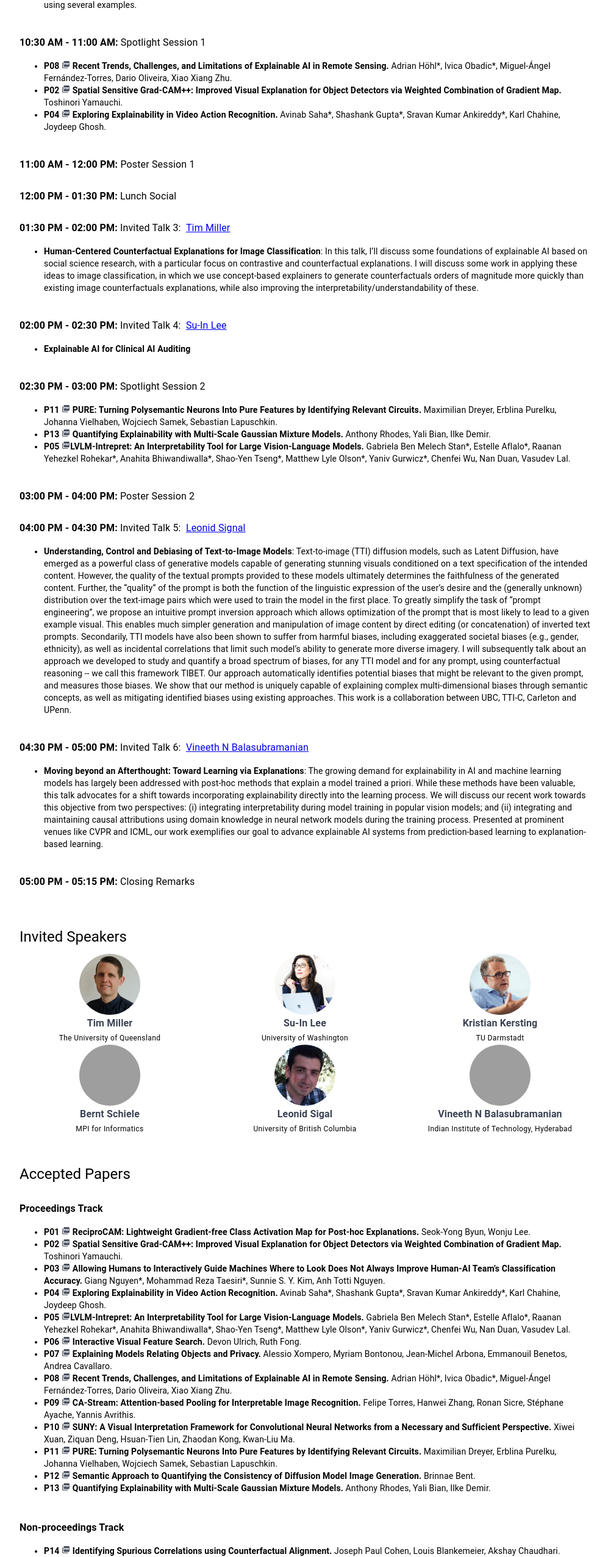
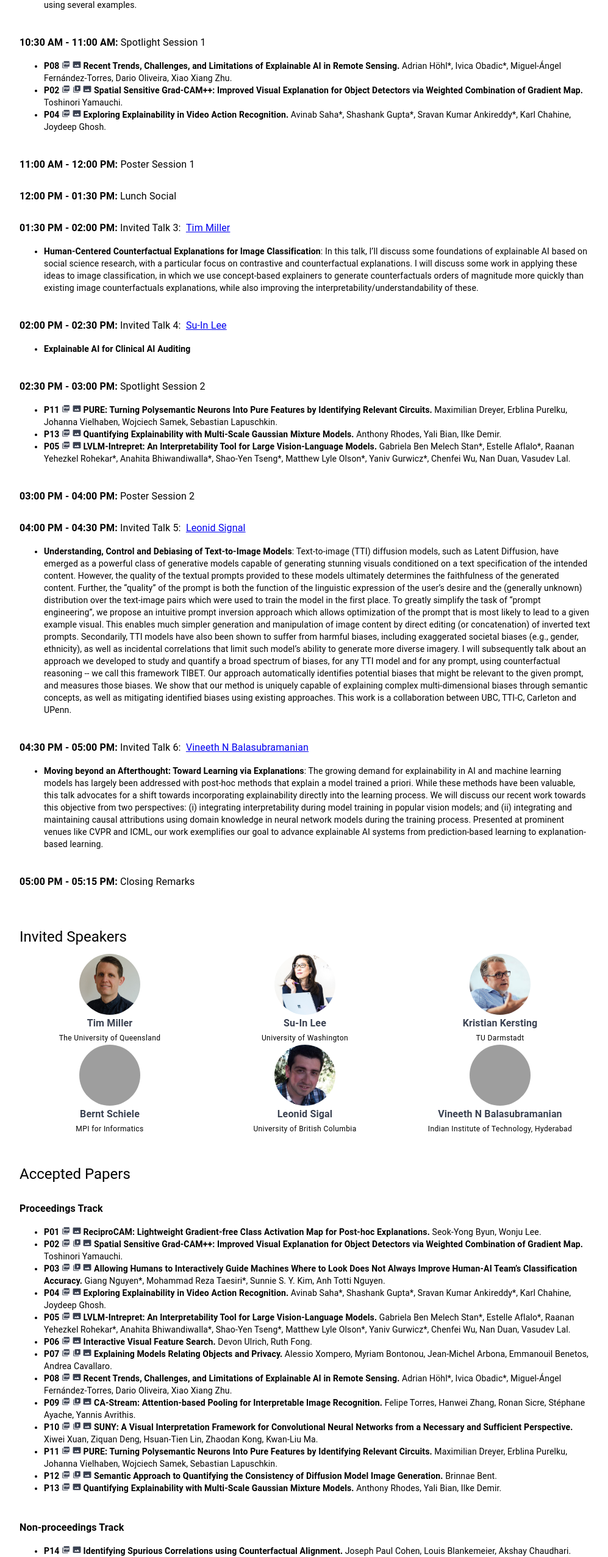
Before and after one commit to xai4cv/xai4cv.github.io, a React (Create React App) app: page /workshop_cvpr24 in a window 1280 px wide. Shown: the part 997-3550 px from the top of the page at 61% size, without its empty margins (140-1137 px from the left). Built offline with nearby package versions, Linux system fonts and the light colour scheme; grey boxes are pictures that could not be loaded.

Commit message:
add posters

```diff
--- a/src/components/Workshop_CVPR24.js
+++ b/src/components/Workshop_CVPR24.js
@@ -167,12 +167,16 @@ class Workshop extends React.Component {
                                             <ul>
                                               <li><b>P08</b>
                                                 <Link target="_blank" rel="noopener" href="assets/papers2024/P08.pdf"> <PDFIcon fontSize="inherit"/></Link>
+                                                <Link target="_blank" rel="noopener" href="./assets/papers2024/P08_poster.pdf"> <PhotoSizeSelectActualIcon fontSize="inherit"/></Link>
                                                 <b> Recent Trends, Challenges, and Limitations of Explainable AI in Remote Sensing.</b> Adrian Höhl*, Ivica Obadic*, Miguel-Ángel Fernández-Torres, Dario Oliveira, Xiao Xiang Zhu.</li>
                                               <li><b>P02</b>
                                                 <Link target="_blank" rel="noopener" href="assets/papers2024/P02.pdf"> <PDFIcon fontSize="inherit"/></Link>
+                                                <Link target="_blank" rel="noopener" href="https://youtu.be/R6WiiiCBbZY?si=Yjg9Yq9JYcviWjs-"> <VideoIcon fontSize="inherit"/></Link>
+                                                <Link target="_blank" rel="noopener" href="./assets/papers2024/P02_poster.pdf"> <PhotoSizeSelectActualIcon fontSize="inherit"/></Link>
                                                 <b> Spatial Sensitive Grad-CAM++: Improved Visual Explanation for Object Detectors via Weighted Combination of Gradient Map.</b> Toshinori Yamauchi.</li>
                                               <li><b>P04</b>
                                                 <Link target="_blank" rel="noopener" href="./assets/papers2024/P04.pdf"> <PDFIcon fontSize="inherit"/></Link>
+                                                <Link target="_blank" rel="noopener" href="./assets/papers2024/P04_poster.pdf"> <PhotoSizeSelectActualIcon fontSize="inherit"/></Link>
                                                 <b> Exploring Explainability in Video Action Recognition.</b> Avinab Saha*, Shashank Gupta*, Sravan Kumar Ankireddy*, Karl Chahine, Joydeep Ghosh.</li>
                                             </ul>
                                             </Typography>
@@ -236,13 +240,16 @@ class Workshop extends React.Component {
                                             <ul>
                                               <li><b>P11</b>
                                                 <Link target="_blank" rel="noopener" href="./assets/papers2024/P11.pdf"> <PDFIcon fontSize="inherit"/></Link>
+                                                <Link target="_blank" rel="noopener" href="./assets/papers2024/P11_poster.pdf"> <PhotoSizeSelectActualIcon fontSize="inherit"/></Link>
                                                 <b> PURE: Turning Polysemantic Neurons Into Pure Features by Identifying Relevant Circuits.</b> Maximilian Dreyer, Erblina Purelku, Johanna Vielhaben, Wojciech Samek, Sebastian Lapuschkin.</li>
                                               <li><b>P13</b>
                                                 <Link target="_blank" rel="noopener" href="./assets/papers2024/P13.pdf"> <PDFIcon fontSize="inherit"/></Link>
+                                                <Link target="_blank" rel="noopener" href="./assets/papers2024/P13_poster.pdf"> <PhotoSizeSelectActualIcon fontSize="inherit"/></Link>
                                                 <b> Quantifying Explainability with Multi-Scale Gaussian Mixture Models.</b> Anthony Rhodes, Yali Bian, Ilke Demir.</li>
                                               <li><b>P05</b>
                                                 <Link target="_blank" rel="noopener" href="./assets/papers2024/P05.pdf"> <PDFIcon fontSize="inherit"/></Link>
-                                                <b>LVLM-Intrepret: An Interpretability Tool for Large Vision-Language Models.</b> Gabriela Ben Melech Stan*, Estelle Aflalo*, Raanan Yehezkel Rohekar*, Anahita Bhiwandiwalla*, Shao-Yen Tseng*, Matthew Lyle Olson*, Yaniv Gurwicz*, Chenfei Wu, Nan Duan, Vasudev Lal.</li>
+                                                <Link target="_blank" rel="noopener" href="./assets/papers2024/P05_poster.pdf"> <PhotoSizeSelectActualIcon fontSize="inherit"/></Link>
+                                                <b> LVLM-Intrepret: An Interpretability Tool for Large Vision-Language Models.</b> Gabriela Ben Melech Stan*, Estelle Aflalo*, Raanan Yehezkel Rohekar*, Anahita Bhiwandiwalla*, Shao-Yen Tseng*, Matthew Lyle Olson*, Yaniv Gurwicz*, Chenfei Wu, Nan Duan, Vasudev Lal.</li>
                                             </ul>
                                             </Typography>
                                         </Grid>
@@ -322,42 +329,61 @@ class Workshop extends React.Component {
                                         <ul>
                                           <li><b>P01</b>
                                             <Link target="_blank" rel="noopener" href="./assets/papers2024/P01.pdf"> <PDFIcon fontSize="inherit"/></Link>
+                                            <Link target="_blank" rel="noopener" href="./assets/papers2024/P01_poster.pdf"> <PhotoSizeSelectActualIcon fontSize="inherit"/></Link>
                                             <b> ReciproCAM: Lightweight Gradient-free Class Activation Map for Post-hoc Explanations.</b> Seok-Yong Byun, Wonju Lee. </li>
                                           <li><b>P02</b>
                                             <Link target="_blank" rel="noopener" href="./assets/papers2024/P02.pdf"> <PDFIcon fontSize="inherit"/></Link>
+                                            <Link target="_blank" rel="noopener" href="https://youtu.be/R6WiiiCBbZY?si=Yjg9Yq9JYcviWjs-"> <VideoIcon fontSize="inherit"/></Link>
+                                            <Link target="_blank" rel="noopener" href="./assets/papers2024/P02_poster.pdf"> <PhotoSizeSelectActualIcon fontSize="inherit"/></Link>
                                             <b> Spatial Sensitive Grad-CAM++: Improved Visual Explanation for Object Detectors via Weighted Combination of Gradient Map.</b> Toshinori Yamauchi.</li>
                                           <li><b>P03</b>
                                             <Link target="_blank" rel="noopener" href="./assets/papers2024/P03.pdf"> <PDFIcon fontSize="inherit"/></Link>
+                                            <Link target="_blank" rel="noopener" href="https://youtu.be/CBXNTmYLjJc?si=8Ij9lmzEZedNDANr"> <VideoIcon fontSize="inherit"/></Link>
+                                            <Link target="_blank" rel="noopener" href="./assets/papers2024/P03_poster.pdf"> <PhotoSizeSelectActualIcon fontSize="inherit"/></Link>
                                             <b> Allowing Humans to Interactively Guide Machines Where to Look Does Not Always Improve Human-AI Team’s Classification Accuracy.</b> Giang Nguyen*, Mohammad Reza Taesiri*, Sunnie S. Y. Kim, Anh Totti Nguyen.</li>
                                           <li><b>P04</b>
                                             <Link target="_blank" rel="noopener" href="./assets/papers2024/P04.pdf"> <PDFIcon fontSize="inherit"/></Link>
+                                            <Link target="_blank" rel="noopener" href="./assets/papers2024/P04_poster.pdf"> <PhotoSizeSelectActualIcon fontSize="inherit"/></Link>
                                             <b> Exploring Explainability in Video Action Recognition.</b> Avinab Saha*, Shashank Gupta*, Sravan Kumar Ankireddy*, Karl Chahine, Joydeep Ghosh.</li>
                                           <li><b>P05</b>
                                             <Link target="_blank" rel="noopener" href="./assets/papers2024/P05.pdf"> <PDFIcon fontSize="inherit"/></Link>
-                                            <b>LVLM-Intrepret: An Interpretability Tool for Large Vision-Language Models.</b> Gabriela Ben Melech Stan*, Estelle Aflalo*, Raanan Yehezkel Rohekar*, Anahita Bhiwandiwalla*, Shao-Yen Tseng*, Matthew Lyle Olson*, Yaniv Gurwicz*, Chenfei Wu, Nan Duan, Vasudev Lal.</li>
+                                            <Link target="_blank" rel="noopener" href="./assets/papers2024/P05_poster.pdf"> <PhotoSizeSelectActualIcon fontSize="inherit"/></Link>
+                                            <b> LVLM-Intrepret: An Interpretability Tool for Large Vision-Language Models.</b> Gabriela Ben Melech Stan*, Estelle Aflalo*, Raanan Yehezkel Rohekar*, Anahita Bhiwandiwalla*, Shao-Yen Tseng*, Matthew Lyle Olson*, Yaniv Gurwicz*, Chenfei Wu, Nan Duan, Vasudev Lal.</li>
                                           <li><b>P06</b>
                                             <Link target="_blank" rel="noopener" href="./assets/papers2024/P06.pdf"> <PDFIcon fontSize="inherit"/></Link>
+                                            <Link target="_blank" rel="noopener" href="./assets/papers2024/P06_poster.pdf"> <PhotoSizeSelectActualIcon fontSize="inherit"/></Link>
                                             <b> Interactive Visual Feature Search.</b> Devon Ulrich, Ruth Fong.</li>
                                           <li><b>P07</b>
                                             <Link target="_blank" rel="noopener" href="./assets/papers2024/P07.pdf"> <PDFIcon fontSize="inherit"/></Link>
+                                            <Link target="_blank" rel="noopener" href="https://youtu.be/mCckSgctoCY?si=MP4GQBM_lohCwzQS"> <VideoIcon fontSize="inherit"/></Link>
+                                            <Link target="_blank" rel="noopener" href="./assets/papers2024/P07_poster.pdf"> <PhotoSizeSelectActualIcon fontSize="inherit"/></Link>
                                             <b> Explaining Models Relating Objects and Privacy.</b> Alessio Xompero, Myriam Bontonou, Jean-Michel Arbona, Emmanouil Benetos, Andrea Cavallaro.</li>
                                           <li><b>P08</b>
                                             <Link target="_blank" rel="noopener" href="./assets/papers2024/P08.pdf"> <PDFIcon fontSize="inherit"/></Link>
+                                            <Link target="_blank" rel="noopener" href="./assets/papers2024/P08_poster.pdf"> <PhotoSizeSelectActualIcon fontSize="inherit"/></Link>
                                             <b> Recent Trends, Challenges, and Limitations of Explainable AI in Remote Sensing.</b> Adrian Höhl*, Ivica Obadic*, Miguel-Ángel Fernández-Torres, Dario Oliveira, Xiao Xiang Zhu.</li>
                                           <li><b>P09</b>
                                             <Link target="_blank" rel="noopener" href="./assets/papers2024/P09.pdf"> <PDFIcon fontSize="inherit"/></Link>
+                                            <Link target="_blank" rel="noopener" href="https://youtu.be/bEZp089HHAg?si=yeWG9AvB7OAlmzXs"> <VideoIcon fontSize="inherit"/></Link>
+                                            <Link target="_blank" rel="noopener" href="./assets/papers2024/P09_poster.pdf"> <PhotoSizeSelectActualIcon fontSize="inherit"/></Link>
                                             <b> CA-Stream: Attention-based Pooling for Interpretable Image Recognition.</b> Felipe Torres, Hanwei Zhang, Ronan Sicre, Stéphane Ayache, Yannis Avrithis.</li>
                                           <li><b>P10</b>
                                             <Link target="_blank" rel="noopener" href="./assets/papers2024/P10.pdf"> <PDFIcon fontSize="inherit"/></Link>
+                                            <Link target="_blank" rel="noopener" href="https://youtu.be/PZpOPtXDDHo?si=XP2pIBfDGb8PGXI4"> <VideoIcon fontSize="inherit"/></Link>
+                                            <Link target="_blank" rel="noopener" href="./assets/papers2024/P10_poster.pdf"> <PhotoSizeSelectActualIcon fontSize="inherit"/></Link>
                                             <b> SUNY: A Visual Interpretation Framework for Convolutional Neural Networks from a Necessary and Sufficient Perspective.</b> Xiwei Xuan, Ziquan Deng, Hsuan-Tien Lin, Zhaodan Kong, Kwan-Liu Ma.</li>
                                           <li><b>P11</b>
                                             <Link target="_blank" rel="noopener" href="./assets/papers2024/P11.pdf"> <PDFIcon fontSize="inherit"/></Link>
+                                            <Link target="_blank" rel="noopener" href="./assets/papers2024/P11_poster.pdf"> <PhotoSizeSelectActualIcon fontSize="inherit"/></Link>
                                             <b> PURE: Turning Polysemantic Neurons Into Pure Features by Identifying Relevant Circuits.</b> Maximilian Dreyer, Erblina Purelku, Johanna Vielhaben, Wojciech Samek, Sebastian Lapuschkin.</li>
                                           <li><b>P12</b>
                                             <Link target="_blank" rel="noopener" href="./assets/papers2024/P12.pdf"> <PDFIcon fontSize="inherit"/></Link>
+                                            <Link target="_blank" rel="noopener" href="https://youtu.be/Uz21yZ04gfE?si=SOh-uYizbjqvB5jl"> <VideoIcon fontSize="inherit"/></Link>
+                                            <Link target="_blank" rel="noopener" href="./assets/papers2024/P12_poster.pdf"> <PhotoSizeSelectActualIcon fontSize="inherit"/></Link>
                                           <b> Semantic Approach to Quantifying the Consistency of Diffusion Model Image Generation.</b> Brinnae Bent.</li>
                                           <li><b>P13</b>
                                             <Link target="_blank" rel="noopener" href="./assets/papers2024/P13.pdf"> <PDFIcon fontSize="inherit"/></Link>
+                                            <Link target="_blank" rel="noopener" href="./assets/papers2024/P13_poster.pdf"> <PhotoSizeSelectActualIcon fontSize="inherit"/></Link>
                                             <b> Quantifying Explainability with Multi-Scale Gaussian Mixture Models.</b> Anthony Rhodes, Yali Bian, Ilke Demir.</li>
                                         </ul>
                                         </Typography>
@@ -371,27 +397,33 @@ class Workshop extends React.Component {
                                         <ul>
                                         <li><b>P14</b>
                                           <Link target="_blank" rel="noopener" href="./assets/papers2024/P14.pdf"> <PDFIcon fontSize="inherit"/></Link>
+                                          <Link target="_blank" rel="noopener" href="./assets/papers2024/P14_poster.pdf"> <PhotoSizeSelectActualIcon fontSize="inherit"/></Link>
                                         <b> Identifying Spurious Correlations using Counterfactual Alignment.</b> Joseph Paul Cohen, Louis Blankemeier, Akshay Chaudhari.</li>
                                         <li><b>P15</b>
                                           <Link target="_blank" rel="noopener" href="./assets/papers2024/P15.pdf"> <PDFIcon fontSize="inherit"/></Link>
+                                          <Link target="_blank" rel="noopener" href="./assets/papers2024/P15_poster.pdf"> <PhotoSizeSelectActualIcon fontSize="inherit"/></Link>
                                         <b> Visual Concept Connectome (VCC): Open World Concept Discovery and their Interlayer Connections in Deep Models.</b> Matthew Kowal, Richard P. Wildes, Konstantinos G. Derpanis.</li>
                                         <li><b>P16</b>
-                                          <Link target="_blank" rel="noopener" href="./assets/papers2024/P16.pdf"> <PDFIcon fontSize="inherit"/></Link>
                                         <b> Utility-Fairness Trade-Offs and How to Find Them.</b> </li>
                                         <li><b>P17</b>
-                                          <Link target="_blank" rel="noopener" href="./assets/papers2024/P17.pdf"> <PDFIcon fontSize="inherit"/></Link>
                                         <b> FairerCLIP: Debiasing Zero-Shot Predictions of CLIP in RKHSs.</b> </li>
                                         <li><b>P18</b>
                                           <Link target="_blank" rel="noopener" href="./assets/papers2024/P18.pdf"> <PDFIcon fontSize="inherit"/></Link>
+                                          <Link target="_blank" rel="noopener" href="https://youtu.be/hxR8nVGLbMU?si=qke2fa35arX1032A"> <VideoIcon fontSize="inherit"/></Link>
+                                          <Link target="_blank" rel="noopener" href="./assets/papers2024/P18_poster.pdf"> <PhotoSizeSelectActualIcon fontSize="inherit"/></Link>
                                         <b> Connect, Collapse, Corrupt: Learning Cross-Modal Tasks with Uni-Modal Data.</b> Yuhui Zhang*, Elaine Sui*, Serena Yeung-Levy.</li>
                                         <li><b>P19</b>
                                           <Link target="_blank" rel="noopener" href="./assets/papers2024/P19.pdf"> <PDFIcon fontSize="inherit"/></Link>
+                                          <Link target="_blank" rel="noopener" href="./assets/papers2024/P19_poster.pdf"> <PhotoSizeSelectActualIcon fontSize="inherit"/></Link>
                                         <b> Describe-and-Dissect: Interpreting Neurons in Vision Networks with Language Models.</b> Nicholas Bai*, Rahul Ajay Iyer*, Tuomas Oikarinen, Tsui-Wei Weng.</li>
                                         <li><b>P20</b>
                                           <Link target="_blank" rel="noopener" href="./assets/papers2024/P20.pdf"> <PDFIcon fontSize="inherit"/></Link>
+                                          <Link target="_blank" rel="noopener" href="./assets/papers2024/P20_poster.pdf"> <PhotoSizeSelectActualIcon fontSize="inherit"/></Link>
                                         <b> An Image Patch Row-Column Ranking Method Using the Feature Accumulation Matrix to Explain Decisions of a Convolutional Neural Network.</b> Luna M. Zhang.</li>
                                         <li><b>P21</b>
                                           <Link target="_blank" rel="noopener" href="./assets/papers2024/P21.pdf"> <PDFIcon fontSize="inherit"/></Link>
+                                          <Link target="_blank" rel="noopener" href="https://youtu.be/ewYqahy-Pso?si=ls0cpBVo2M238xDJ"> <VideoIcon fontSize="inherit"/></Link>
+                                          <Link target="_blank" rel="noopener" href="./assets/papers2024/P21_poster.pdf"> <PhotoSizeSelectActualIcon fontSize="inherit"/></Link>
                                         <b> DiG-IN: Diffusion Guidance for Investigating Networks - Uncovering Classifier Differences, Neuron Visualisations, and Visual Counterfactual Explanations.</b> Maximilian Augustin, Yannic Neuhaus, Matthias Hein.</li>
                                         </ul>
                                         </Typography>
```
